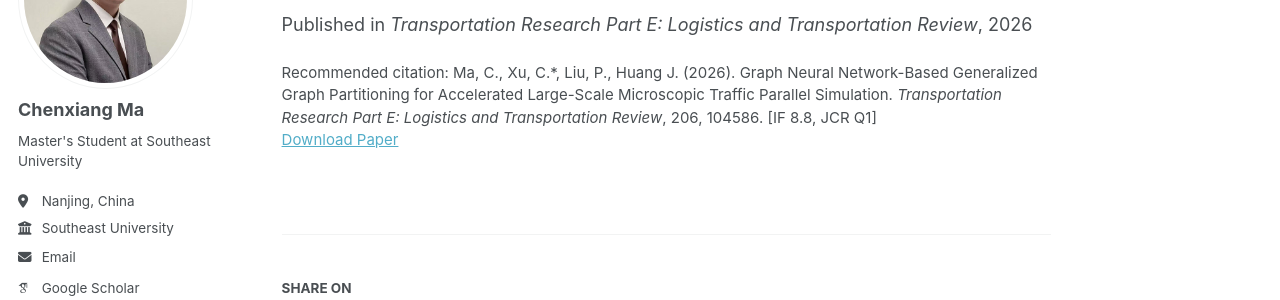
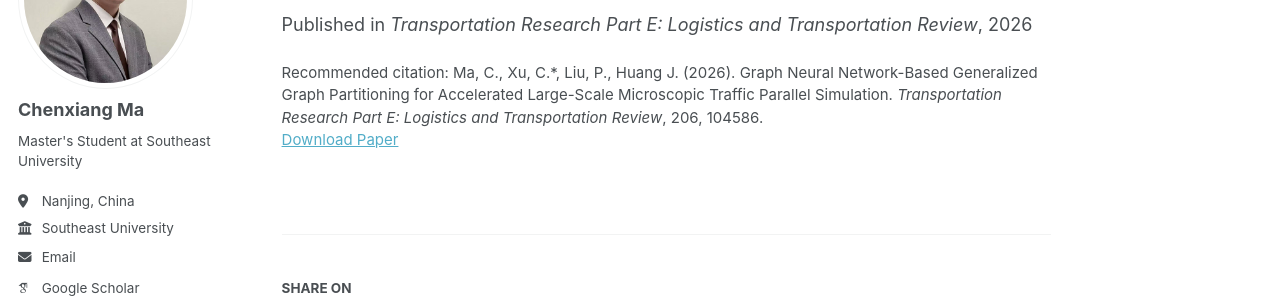
Before and after one commit to macxii23/macxii23.github.io, a Jekyll site: the page built from _publications/2026-01-01-graph-neural-network-based-generalized-graph-partitioning.md, in a window 1280 px wide. Shown: the part 190-490 px from the top of the page. Built offline with Jekyll 4.4.1, drawn with Linux system fonts in a browser that asks for light colours; some web fonts are replaced; a script bundle is joined from its source files by our own code; library files that are not in the unit come from our copies.

Commit message:
Update 2026-01-01-graph-neural-network-based-generalized-graph-partitioning.md

```diff
--- a/_publications/2026-01-01-graph-neural-network-based-generalized-graph-partitioning.md
+++ b/_publications/2026-01-01-graph-neural-network-based-generalized-graph-partitioning.md
@@ -10,5 +10,5 @@ date: 2026-01-01
 authors: "Chenxiang Ma, Chengcheng Xu*, Pan Liu, Jianhui Huang"  # 可选，不提供会从 citation 提取
 venue: 'Transportation Research Part E: Logistics and Transportation Review'
 paperurl: 'https://doi.org/10.1016/j.tre.2025.104586'
-citation: 'Ma, C., Xu, C.*, Liu, P., Huang J. (2026). Graph Neural Network-Based Generalized Graph Partitioning for Accelerated Large-Scale Microscopic Traffic Parallel Simulation. <i>Transportation Research Part E: Logistics and Transportation Review</i>, 206, 104586. [IF 8.8, JCR Q1]'
+citation: 'Ma, C., Xu, C.*, Liu, P., Huang J. (2026). Graph Neural Network-Based Generalized Graph Partitioning for Accelerated Large-Scale Microscopic Traffic Parallel Simulation. <i>Transportation Research Part E: Logistics and Transportation Review</i>, 206, 104586.'
 ---
```
